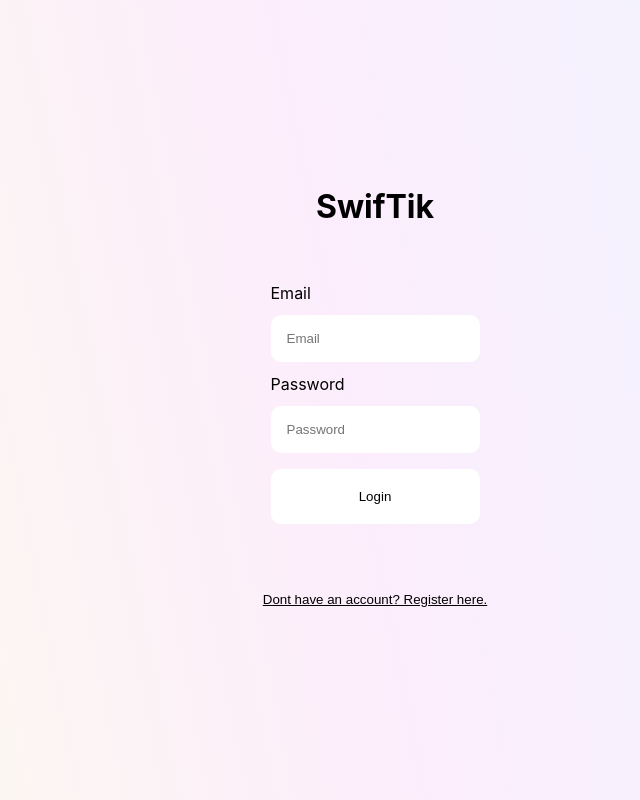
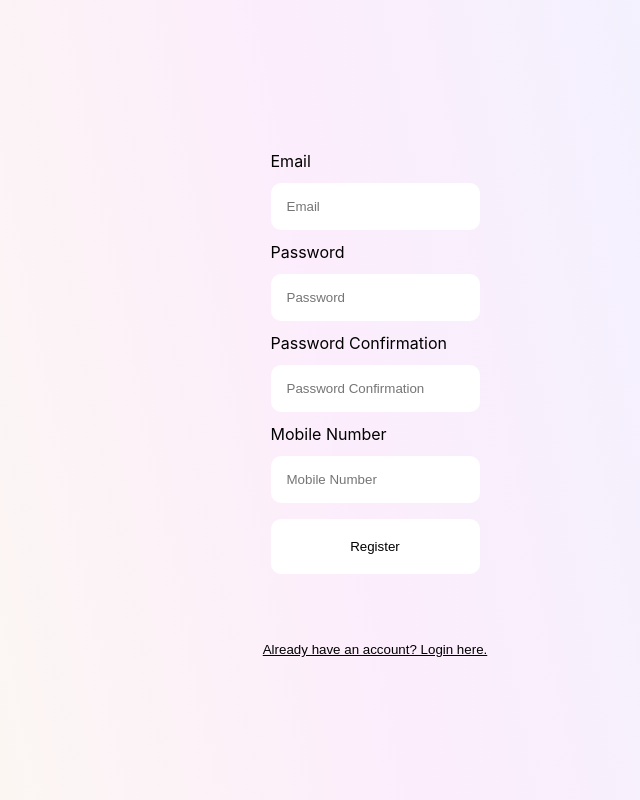
Before and after one commit to CS203-Team-7/SwifTik, a React (Create React App) app in the folder frontend/: page /register in a window 1280 px wide. Shown: the whole page, without its empty margins (265-905 px from the left). Built offline with nearby package versions, Linux system fonts and the light colour scheme.

Commit message:
fixed duplicate

```diff
--- a/frontend/src/App.js
+++ b/frontend/src/App.js
@@ -9,19 +9,17 @@ import {Routes, Route} from 'react-router-dom';
 function App() {
   const [currentForm, setCurrentForm] = useState('login');
 
-  const toggleForm = (formName) => {
-    setCurrentForm(formName);
-  }
+  // const toggleForm = (formName) => {
+  //   setCurrentForm(formName);
+  // }
 
   return (
     <div className="App">
       <Routes>
         <Route path="/" element={<Login />} />
         <Route path="dashboard" element={<Dashboard />} />
+        <Route path="register" element={<Register />} />
       </Routes>
-      {
-        currentForm === 'login' ? <Login onFormSwitch={toggleForm}/> : <Register onFormSwitch={toggleForm}/>
-      }
 
     </div>
   );
--- a/frontend/src/components/Login.jsx
+++ b/frontend/src/components/Login.jsx
@@ -1,7 +1,8 @@
 import React, { useState } from "react";
 import { useNavigate } from 'react-router-dom';
+import { Register } from "./Register";
 
-export const Login = (props) => {
+export const Login = () => {
     const [email, setEmail] = useState('');
     const [password, setPassword] = useState('');
     const navigate = useNavigate(); // Initialize navigate function
@@ -43,7 +44,7 @@ export const Login = (props) => {
                 <input value={password} onChange={handlePasswordChange} type="password" placeholder="Password" />
                 <button type="submit">Login</button>
             </form>
-            <button className="link-button" onClick={() => props.onFormSwitch('register')}>Dont have an account? Register here.</button>
+            <button className="link-button" onClick={() => navigate("/Register")}>Dont have an account? Register here.</button>
         </div>
     )
 }
--- a/frontend/src/components/Register.jsx
+++ b/frontend/src/components/Register.jsx
@@ -1,6 +1,8 @@
 import React, { useState } from "react";
+import { useNavigate } from 'react-router-dom';
 
-export const Register = (props) => {
+export const Register = () => {
+    const navigate = useNavigate(); // Initialize navigate function
     const [email, setEmail] = useState('');
     const [password, setPassword] = useState('');
     const [passwordConfirmation, setPasswordConfirmation] = useState('');
@@ -24,7 +26,7 @@ export const Register = (props) => {
                 <input value={mobileNumber} onChange={(e) => setMobileNumber(e.target.value)} type="text" placeholder="Mobile Number" />
                 <button type="submit">Register</button>
             </form>
-            <button className="link-button" onClick={() => props.onFormSwitch('login')}>Already have an account? Login here.</button>
+            <button className="link-button" onClick={() => navigate("/")}>Already have an account? Login here.</button>
         </div>
     )
 }
--- a/frontend/src/pages/Dashboard.jsx
+++ b/frontend/src/pages/Dashboard.jsx
@@ -6,7 +6,7 @@ const Dashboard = () => {
     const handleLogOut = () => {
         localStorage.removeItem('authToken');
         alert('Successfully logged out');
-        navigate("/login");
+        navigate("/");
     }
     const [authenticated, setauthenticated] = useState(null);
     useEffect(() => {
```
